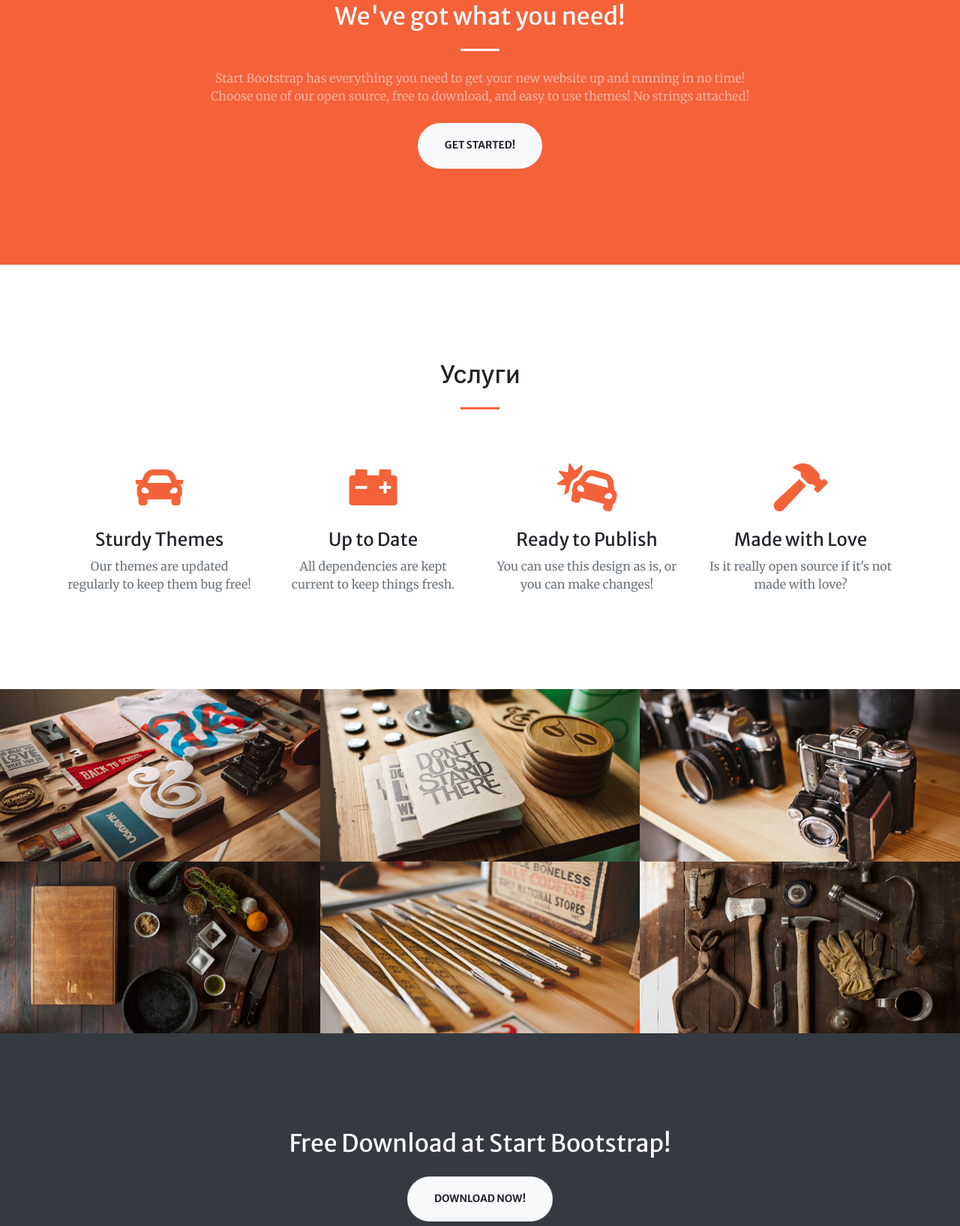
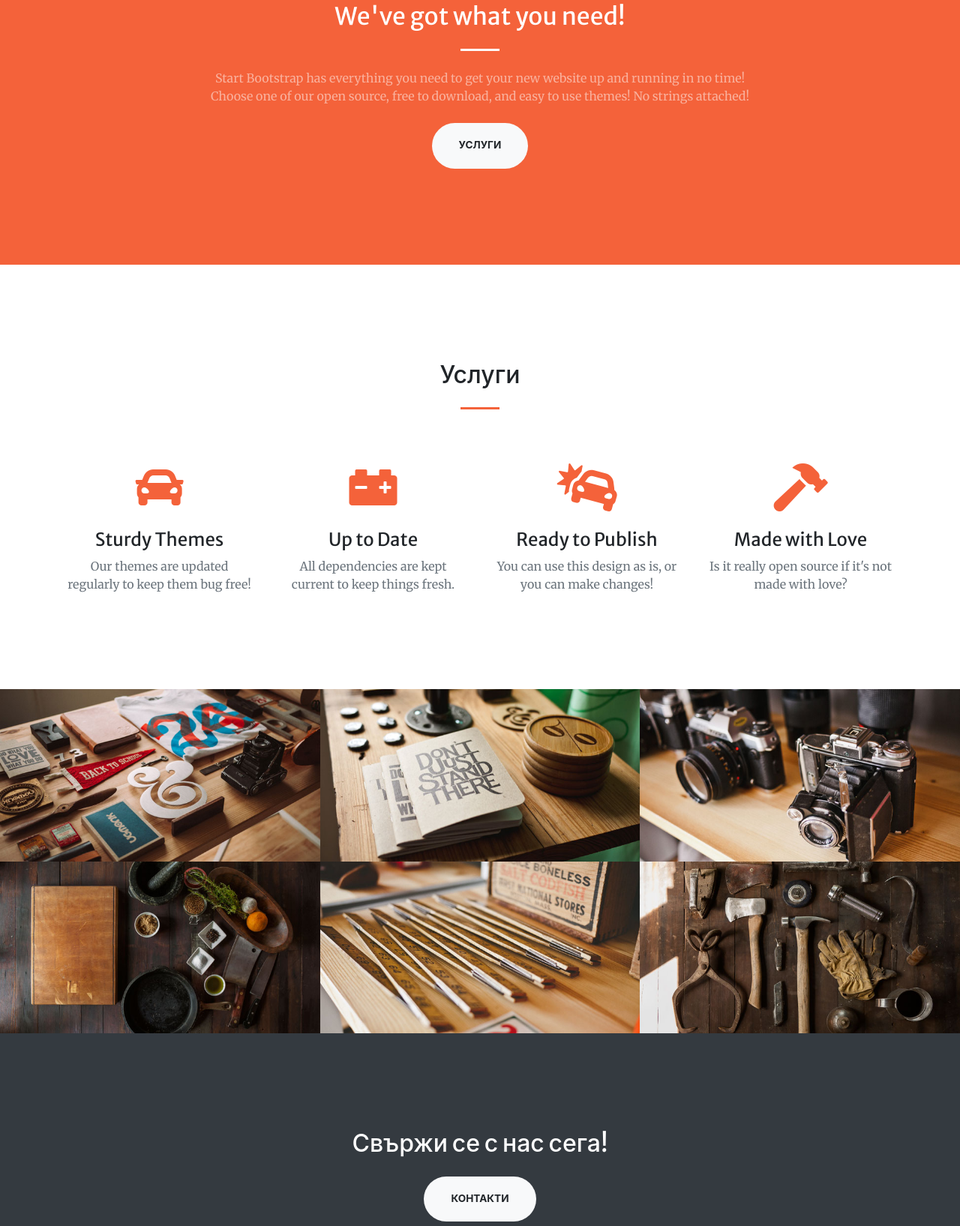
Before and after one commit to valllentinnaa/avtostil-petrov, a website: page index.html in a window 1280 px wide. Shown: the part 925-2560 px from the top of the page at 75% size. Drawn offline with Linux system fonts and the light colour scheme.

Commit message:
услуги

```diff
--- a/index.html
+++ b/index.html
@@ -68,7 +68,7 @@
         </div>
         <div class="col-lg-8 align-self-baseline">
           <p class="text-white-75 font-weight-light mb-5">25 ГОДИНИ НАЙ-ДОБРИТЕ</p>
-          <a class="btn btn-primary btn-xl js-scroll-trigger" href="#contact">Контакти</a>
+          <a class="btn btn-primary btn-xl js-scroll-trigger" href="#about">Научи повече</a>
         </div>
       </div>
     </div>
@@ -82,7 +82,7 @@
           <h2 class="text-white mt-0">We've got what you need!</h2>
           <hr class="divider light my-4">
           <p class="text-white-50 mb-4">Start Bootstrap has everything you need to get your new website up and running in no time! Choose one of our open source, free to download, and easy to use themes! No strings attached!</p>
-          <a class="btn btn-light btn-xl js-scroll-trigger" href="#services">Get Started!</a>
+          <a class="btn btn-light btn-xl js-scroll-trigger" href="#services">Услуги</a>
         </div>
       </div>
     </div>
@@ -215,8 +215,8 @@
   <!-- Call to Action Section -->
   <section class="page-section bg-dark text-white">
     <div class="container text-center">
-      <h2 class="mb-4">Free Download at Start Bootstrap!</h2>
-      <a class="btn btn-light btn-xl" href="https://startbootstrap.com/themes/creative/">Download Now!</a>
+      <h2 class="mb-4">Свържи се с нас сега!</h2>
+      <a class="btn btn-light btn-xl" href="#contact">Контакти</a>
     </div>
   </section>
 
```
